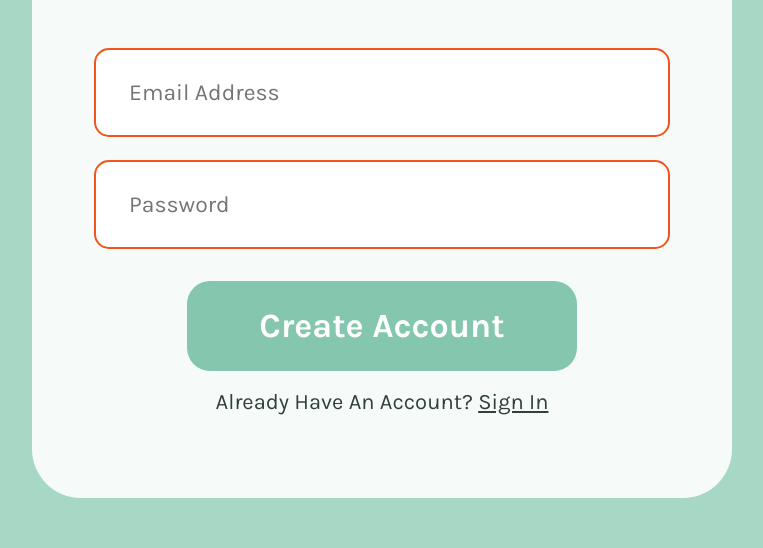
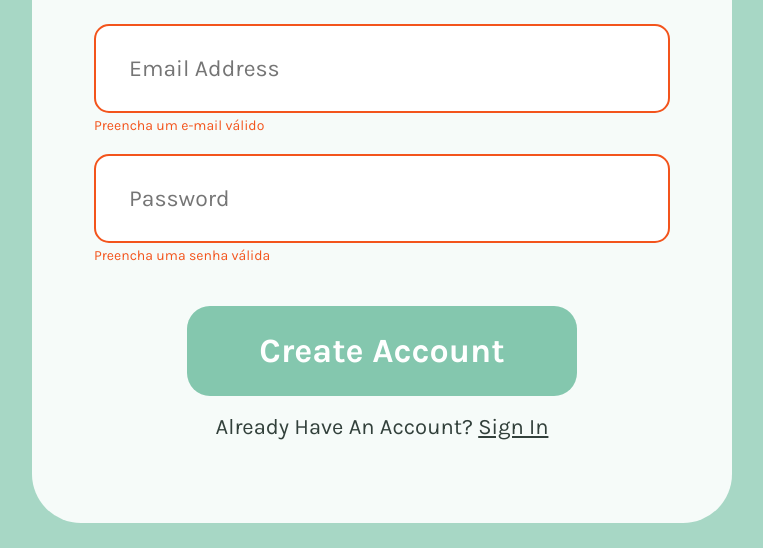
Before and after one commit to marinabonin/Sign-up-Form, a plain HTML site: page index.html in a window 1280 px wide. Shown: the part 252-800 px from the top of the page, without its empty margins (258-1021 px from the left). Drawn offline with Linux system fonts and the light colour scheme.

Commit message:
Add error message

```diff
--- a/css/styles.css
+++ b/css/styles.css
@@ -55,7 +55,7 @@ main {
   font-weight: 700;
   line-height: 44px;
   padding: 23px 72.8px;
-  margin: 32px 0 17px;
+  margin: 42px 0 17px;
 }
 
 .container__button:hover {
@@ -83,7 +83,7 @@ input {
   font-size: 23px;
   line-height: 85px;
   border-radius: 15px;
-  border: 1.6px solid rgba(0, 0, 0, 0.1);
+  border: 2px solid rgba(0, 0, 0, 0.1);
   background: #fff;
   padding-left: 33px;
 }
@@ -92,6 +92,28 @@ input:invalid {
   border: 2px solid #f3541c;
 }
 
-input + input {
-  margin-top: 23px;
+.input {
+  position: relative;
+  height: 110px;
 }
+
+input:invalid + .input__error {
+  display: block;
+  position: absolute;
+  bottom: 0;
+}
+
+input + .input__error {
+  display: none;
+}
+
+.input + .input {
+  margin-top: 20px;
+}
+
+.input__error {
+  text-align: left;
+  font-family: Karla, sans-serif;
+  font-size: 14px;
+  color: #f3541c;
+}
--- a/index.html
+++ b/index.html
@@ -15,17 +15,21 @@
   <body>
     <main class="main">
       <div class="container">
-        <h1 class="container__title">Creat An Account</h1>
+        <h1 class="container__title">Create An Account</h1>
         <p class="container__description">
           Create an account to enjoy all the services without any ads for free!
         </p>
         <form>
+          <div class="input">
             <input
               type="email"
               name="email"
               placeholder="Email Address"
               required
             />
+            <p class="input__error">Preencha um e-mail válido</p>
+          </div>
+          <div class="input">
             <input
               type="password"
               name="password"
@@ -33,6 +37,8 @@
               minlength="4"
               required
             />
+            <p class="input__error">Preencha uma senha válida</p>
+          </div>
           <button class="container__button">Create Account</button>
         </form>
         <p class="container__sign-in">
```
Lines whose indentation alone changed are shown as unchanged.
